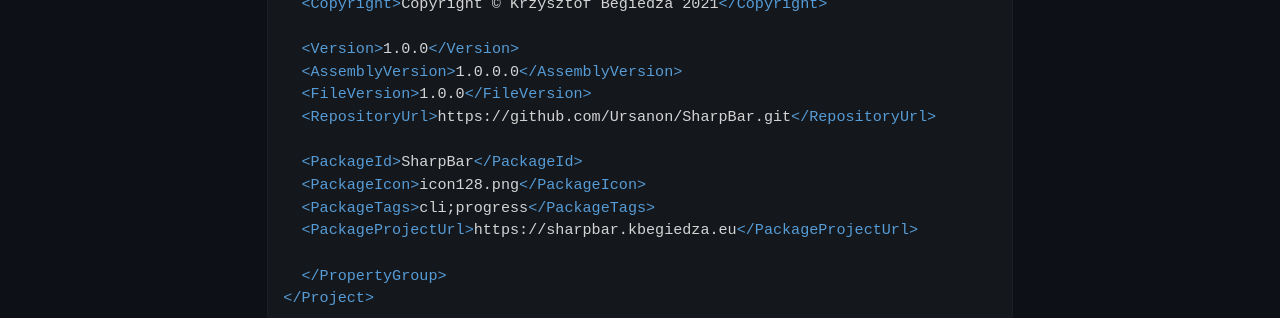
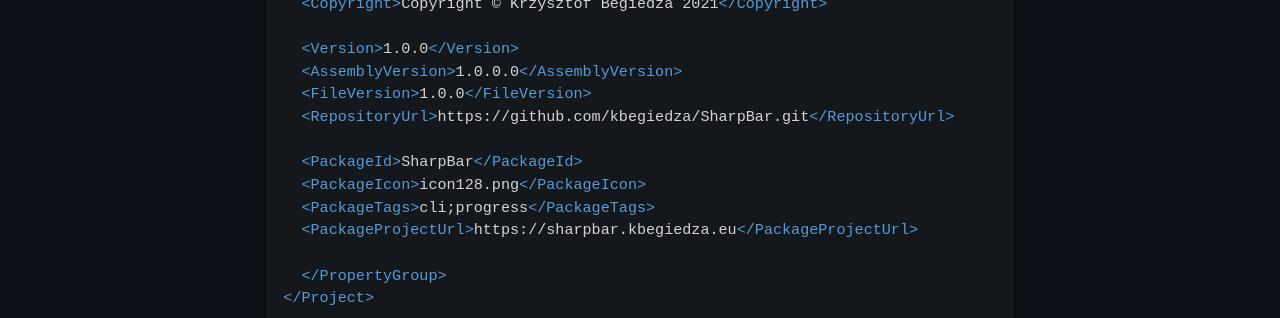
Before and after one commit to kbegiedza/kbegiedza.github.io, a Jekyll site: the page built from tutorials/_posts/2021-10-13-how-to-publish-your-project-as-nuget-package.md, in a window 1280 px wide and 900 px high, scrolled down 1196 px. Shown: the part 152-470 px from the top of the window. Built offline with Jekyll 4.4.1, drawn with Linux system fonts in a browser that asks for light colours; nearby versions of some CDN libraries; comment, search, counter and statistics services are not loaded; some of the changed lines change nothing that is shown.

Commit message:
rebrand update

```diff
--- a/_layouts/default.html
+++ b/_layouts/default.html
@@ -42,8 +42,8 @@
     <meta name="twitter:card" content="summary_large_image" />
     <meta name="twitter:title" content="{%if page.title %}{{ page.title }}{% else %}{{ site.title }}{% endif %}">
     <meta name="twitter:description" content="{% if page.description %}{{ page.description }}{% else %}{{ site.description }}{% endif %}">
-    <meta name="twitter:site" content="@ursanon" />
-    <meta name="twitter:creator" content="@ursanon">
+    <meta name="twitter:site" content="@kbegiedzaeu" />
+    <meta name="twitter:creator" content="@kbegiedzaeu">
     <meta name="twitter:card" content="summary">
 
     <link rel="stylesheet" href="https://cdn.jsdelivr.net/npm/katex@0.10.2/dist/katex.min.css" integrity="sha384-yFRtMMDnQtDRO8rLpMIKrtPCD5jdktao2TV19YiZYWMDkUR5GQZR/NOVTdquEx1j" crossorigin="anonymous">
--- a/tutorials/_posts/2021-10-13-how-to-publish-your-project-as-nuget-package.md
+++ b/tutorials/_posts/2021-10-13-how-to-publish-your-project-as-nuget-package.md
@@ -8,7 +8,7 @@
 categories: dotnet devops nuget
 ---
 
-Publishing your project as nuget package can seems difficult for new developers, but it's really quite simple task. In this article I'll use my demo repo with simple progress bar for C#, which can be found [on GitHub](https://github.com/Ursanon/SharpBar) to guide you.
+Publishing your project as nuget package can seems difficult for new developers, but it's really quite simple task. In this article I'll use my demo repo with simple progress bar for C#, which can be found [on GitHub](https://github.com/kbegiedza/SharpBar) to guide you.
 
 ### Practicies
 
@@ -38,7 +38,7 @@
   <Version>1.0.0</Version>
   <AssemblyVersion>1.0.0.0</AssemblyVersion>
   <FileVersion>1.0.0</FileVersion>
-  <RepositoryUrl>https://github.com/Ursanon/SharpBar.git</RepositoryUrl>
+  <RepositoryUrl>https://github.com/kbegiedza/SharpBar.git</RepositoryUrl>
 
   <PackageId>SharpBar</PackageId>
   <PackageIcon>icon128.png</PackageIcon>
```
